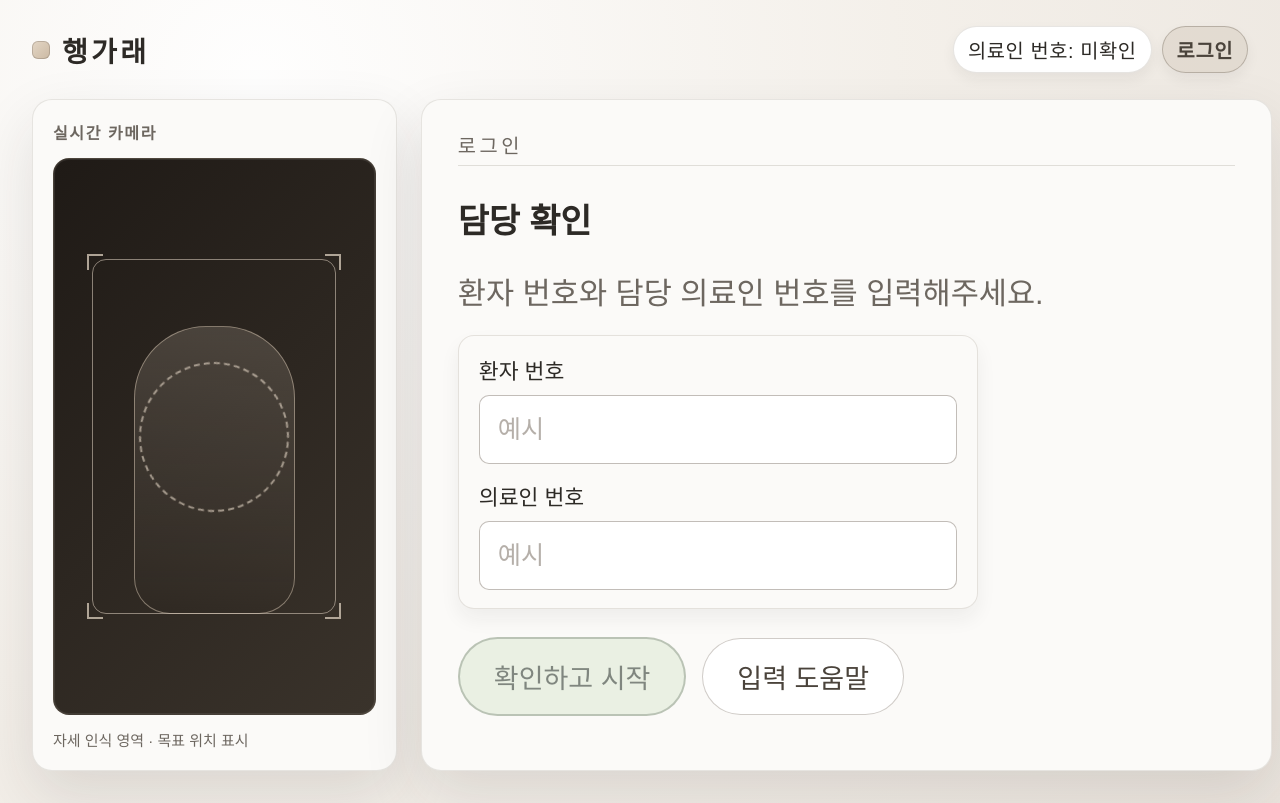
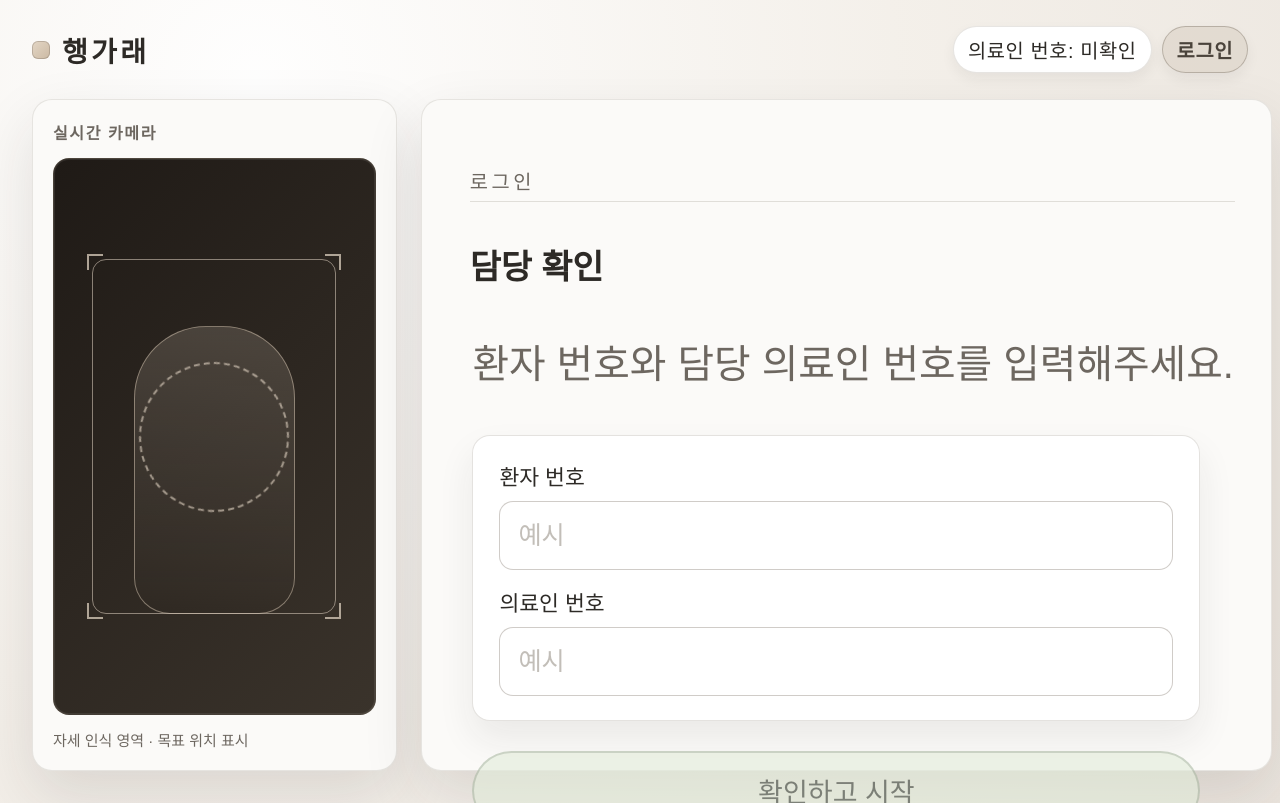
Before and after one commit to ch-leem/aiot-rehab-assistant, a React app in the folder frontend/: page / in a window 1280 px wide. Built offline with nearby package versions, Linux system fonts and the light colour scheme; the HTML template or start-up script is replaced by a standard one.

Commit message:
design: 로그인 화면 시각 구조 정리 및 버튼 정렬 변경

```diff
--- a/frontend/src/App.css
+++ b/frontend/src/App.css
@@ -203,6 +203,7 @@
 
 .right-panel {
   padding: 30px 36px;
+  padding-left: 48px;
   min-height: 0;
   display: flex;
   flex-direction: column;
@@ -226,6 +227,35 @@
 .placeholder-screen,
 .login-screen {
   width: 100%;
+}
+
+.login-screen {
+  max-width: 100%;
+  margin: 0;
+  min-height: calc(100vh - 140px);
+  display: flex;
+  flex-direction: column;
+  justify-content: flex-start;
+  padding-top: 36px;
+}
+
+.login-center {
+  flex: 1;
+  display: flex;
+  flex-direction: column;
+  justify-content: center;
+  align-items: center;
+  width: 100%;
+  gap: 18px;
+  margin-top: auto;
+  margin-bottom: auto;
+}
+
+.login-center .lead,
+.login-center .login-form {
+  width: 760px;
+  max-width: 760px;
+  padding-left: 0;
 }
 
 .exercise-intro {
@@ -271,7 +301,7 @@
 }
 
 .lead {
-  font-size: 1.7rem;
+  font-size: 2.21rem;
   color: var(--muted);
   max-width: none;
   white-space: nowrap;
@@ -318,15 +348,16 @@
   display: flex;
   flex-direction: column;
   gap: 18px;
-  max-width: 520px;
+  width: 100%;
+  padding: 0 32px 200px;
 }
 
 .login-box {
-  padding: 18px 20px;
-  border-radius: 16px;
-  background: #fbfaf8;
-  border: 1px solid rgba(120, 110, 98, 0.18);
-  box-shadow: 0 10px 20px rgba(40, 36, 32, 0.06);
+  padding: 24px 26px;
+  border-radius: 18px;
+  background: #ffffff;
+  border: 1px solid rgba(120, 110, 98, 0.2);
+  box-shadow: 0 18px 36px rgba(40, 36, 32, 0.08);
   display: flex;
   flex-direction: column;
   gap: 16px;
@@ -342,8 +373,8 @@
 
 .field-input {
   padding: 16px 18px;
-  border-radius: 10px;
-  border: 1px solid rgba(120, 110, 98, 0.45);
+  border-radius: 14px;
+  border: 1px solid rgba(120, 110, 98, 0.35);
   background: #ffffff;
   font-size: 1.4rem;
   color: var(--ink);
@@ -351,7 +382,29 @@
 }
 
 .field-input::placeholder {
-  color: rgba(120, 110, 98, 0.55);
+  color: rgba(120, 110, 98, 0.45);
+}
+
+.login-screen .lead {
+  margin-bottom: 22px;
+}
+
+.login-screen .cta-row {
+  margin-top: 12px;
+  gap: 20px;
+}
+
+.login-screen .primary-button {
+  background: #e2ecd9;
+  color: #374137;
+  border-color: rgba(126, 145, 120, 0.55);
+  box-shadow: 0 14px 26px rgba(72, 86, 68, 0.12);
+}
+
+.login-screen .ghost-button {
+  background: #ffffff;
+  border-color: rgba(140, 130, 118, 0.35);
+  color: #4a433b;
 }
 
 .info-card,
@@ -483,6 +536,14 @@
   gap: 16px;
   flex-wrap: wrap;
   margin-top: 10px;
+}
+
+.login-cta {
+  justify-content: flex-end;
+}
+
+.login-cta .primary-button {
+  width: 100%;
 }
 
 .primary-button,
--- a/frontend/src/components/Login.tsx
+++ b/frontend/src/components/Login.tsx
@@ -13,6 +13,7 @@ export default function Login({ onSubmit }: LoginProps) {
     <div className="login-screen enter">
       <div className="screen-label">로그인</div>
       <h1>담당 확인</h1>
+      <div className="login-center">
         <p className="lead">
           환자 번호와 담당 의료인 번호를 입력해주세요.
         </p>
@@ -51,15 +52,13 @@ export default function Login({ onSubmit }: LoginProps) {
               />
             </label>
           </div>
-        <div className="cta-row">
+          <div className="cta-row login-cta">
             <button className="primary-button" type="submit" disabled={!isReady}>
               확인하고 시작
-          </button>
-          <button className="ghost-button" type="button">
-            입력 도움말
             </button>
           </div>
         </form>
       </div>
+    </div>
   );
 }
```
Lines whose indentation alone changed are shown as unchanged.
